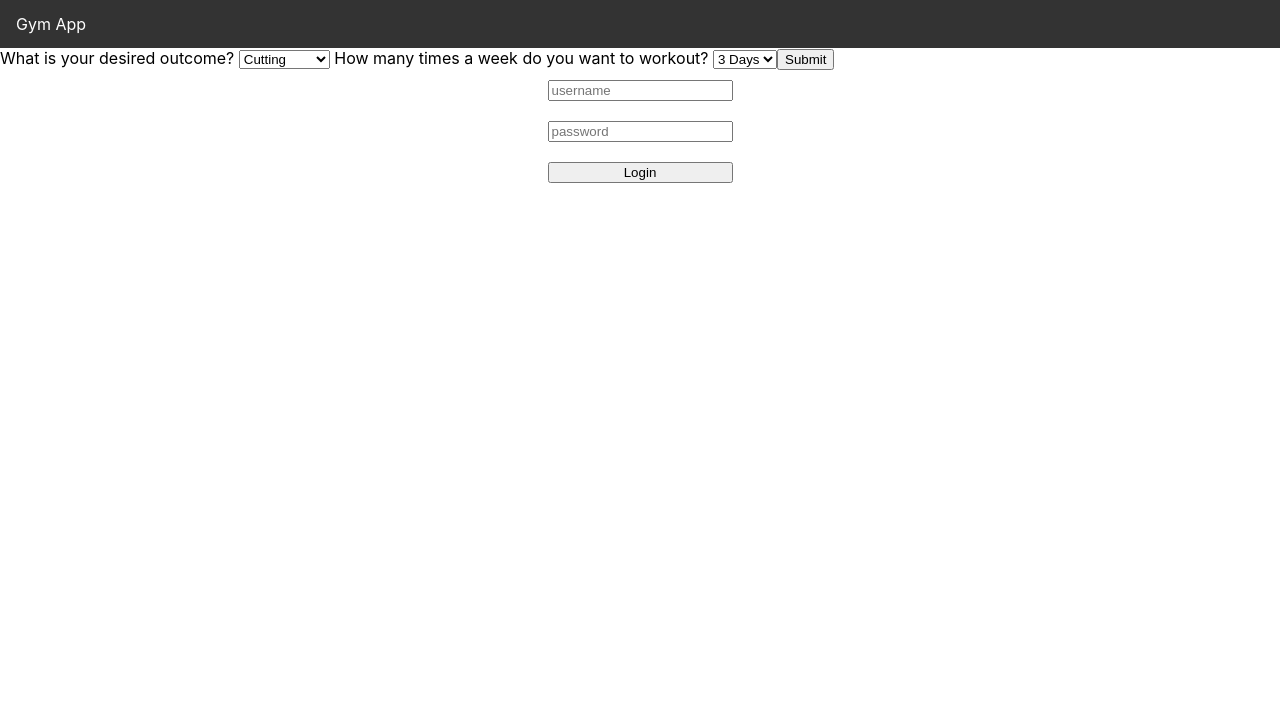
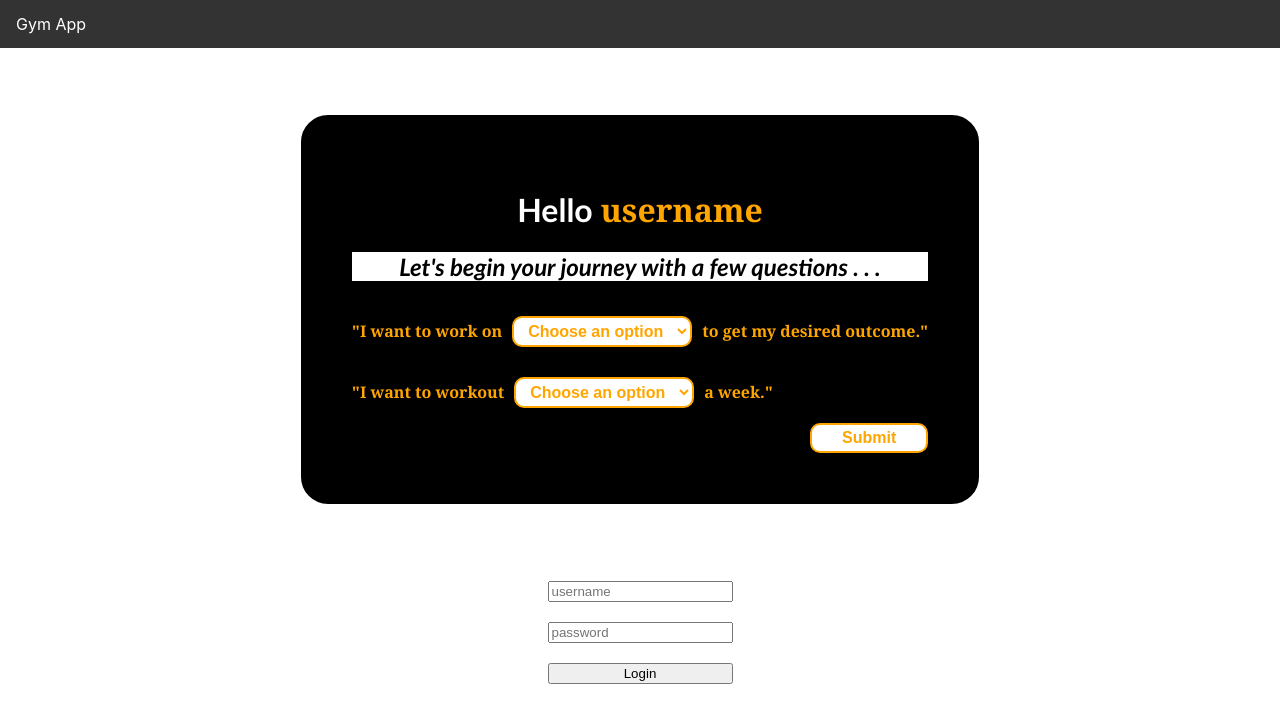
Before and after one commit to alezubi/Gym-Trainer-React-Official, a React (Create React App) app in the folder gym-trainer/: page / in a window 1280 px wide. Shown: the top 722 px of the page. Built offline with nearby package versions, Linux system fonts and the light colour scheme.

Commit message:
09.07.2022, CSS is completed. Component needs to be placed in the appropriate location, the submit button needs to be linked, and the username of user needs to be linked as well.

```diff
--- a/gym-trainer/src/components/Form/GymForm.css
+++ b/gym-trainer/src/components/Form/GymForm.css
@@ -0,0 +1,83 @@
+#GF-container {
+    display: block;
+    margin: 5% auto;
+    padding: 4%;
+    width:max-content;
+    height:max-content;
+    border-style: solid;
+    border-radius: 30px;
+    background-color: black;
+    color: white;
+    font-family:'Gill Sans', 'Gill Sans MT', Calibri, 'Trebuchet MS', sans-serif;
+}
+
+h1, h2, label{
+    text-align: center;
+}
+
+h1 span {
+    color: orange;
+    font-family: Georgia, 'Times New Roman', Times, serif
+}
+
+h2 {
+    font-style: italic;
+    background-color: white;
+    color: black;
+}
+
+.GF-div{
+    padding: 15px 0px;
+}
+
+label {
+    color: orange;
+}
+
+label, select, option, #GF-button{
+    font-size: 16px;
+}
+
+label, select, #GF-button {
+    font-weight: bold;
+}
+
+label, option {
+    font-family: Georgia, 'Times New Roman', Times, serif;
+}
+
+select, option, #GF-button {
+    color: orange;
+}
+
+select {
+    margin: 0px 10px;
+    padding: 4px 10px;
+}
+
+option {
+    background-color: black;
+}
+
+select, #GF-button {
+    border-style: solid;
+    border-width: 2px;
+    border-radius: 10px;
+    border-color: orange;
+    background-color: white;
+}
+
+
+.GF-div-button{
+    text-align: end;
+}
+
+#GF-button{
+    padding: 4px 30px;
+}
+
+#GF-button:hover{
+    border-color: black;
+    background-color:orange ;
+    color: black;
+}
--- a/gym-trainer/src/components/Form/GymForm.tsx
+++ b/gym-trainer/src/components/Form/GymForm.tsx
@@ -1,4 +1,6 @@
 import React, { useState } from "react";
+import User from "../profiles/users/SignUpPart1";
+import "./GymForm.css";
 
 export default function GymForm(){
 
@@ -13,28 +15,42 @@ export default function GymForm(){
         setSplit(e.target.value);
     }
 
-    return <div>
+    return <div id="GF-container">
         <form>
-            {/* user input */}
+            <h1>Hello <span id="GF-username"> username {/* user input */}</span></h1>
 
-            <label> What is your desired outcome? </label>
-            <select value={goal} onChange={handleGoalChange}>
-                {/* <option value="NoGoal">Choose an option</option> */}
+            <h2>Let's begin your journey with a few questions . . . </h2>
+
+                {/* <label>What is your goal?</label> */}
+                <div className="GF-div">
+                    <label>"I want to work on
+                        <select data-placeholder="Choose an option" value={goal} onChange={handleGoalChange}>
+                            <option disabled={true} value=""> Choose an option </option>
                             <option value="Cutting">Cutting</option>
                             <option value="Maintaining">Maintaining</option>
                             <option value="Bulking">Bulking</option>
                         </select>
+                        to get my desired outcome."
+                    </label>
+                </div>
 
-            <label> How many times a week do you want to workout? </label>
+                {/* <label> How many times a week do you want to workout?</label> */}
+                <div className="GF-div">
+                    <label>"I want to workout
                         <select value={split} onChange={handleSplitChange}>
-                {/* <option value="NoSplit">Choose an option</option> */}
-                <option value="3-days">3 Days</option>
-                <option value="4-days">4 Days</option>
-                <option value="5-days">5 Days</option>
+                            <option disabled={true} value=""> Choose an option </option>
+                            <option value="3-days">3 days</option>
+                            <option value="4-days">4 days</option>
+                            <option value="5-days">5 days</option>
                         </select>
+                        a week."
+                    </label>
+                </div>
 
-            <button type="submit">Submit</button>
+                <div className="GF-div-button">
+                    <button id="GF-button" type="submit">Submit</button>
                     {/* Need to handle submit to Generate workout */}
+                </div>
         </form>
     </div>
 }
```
Lines whose indentation alone changed are shown as unchanged.
